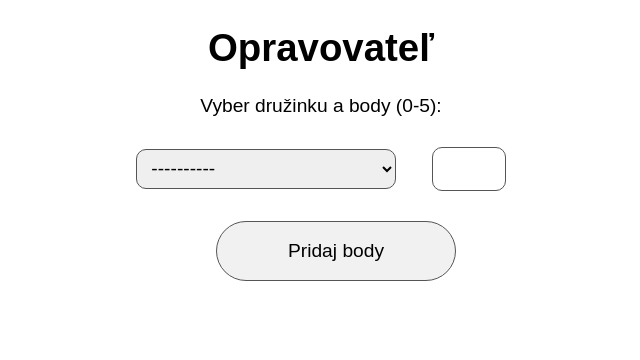
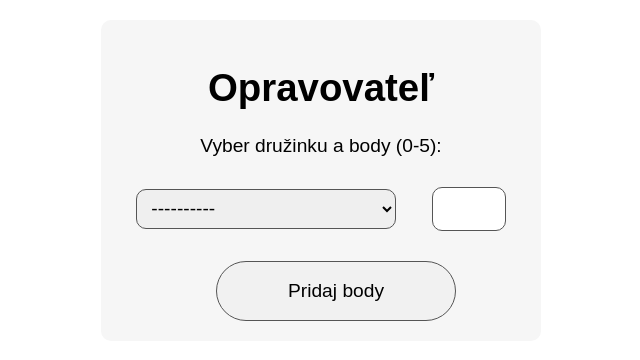
Before and after one commit to MartinStevko/matikNaboj, a Django app: page /obdlznik/ulohy/ in a window 1280 px wide. Shown: the top 360 px of the page, without its empty margins (319-959 px from the left). Run offline with Django 3.2, Linux system fonts and the light colour scheme; the visitor is signed in with stand-in values (Sample User, id 1); data that the repository does not hold is empty.

Commit message:
Adornment of staff template

```diff
--- a/obdlznik/static/css/opravovatel.css
+++ b/obdlznik/static/css/opravovatel.css
@@ -44,3 +44,11 @@ select {
   padding-left: 10px;
   font-size: 1em;
 }
+
+.box {
+  padding: 20px;
+  background-color: #f6f6f6;
+  margin: auto;
+  border-radius: 10px;
+  width: 400px;
+}
--- a/obdlznik/templates/obdlznik/opravovatel.html
+++ b/obdlznik/templates/obdlznik/opravovatel.html
@@ -10,6 +10,7 @@
     <link rel="stylesheet" href="{% static 'css/opravovatel.css' %}">
   </head>
   <body>
+    <div class="box">
       <h1>Opravovateľ</h1>
       {% if user.is_staff %}
         <!--<label for="druzinka">Vyber družinku:</label>-->
@@ -34,5 +35,6 @@
           </div>
         </div>
       {% endif %}
+    </div>
   </body>
 </html>
```
Lines whose indentation alone changed are shown as unchanged.
